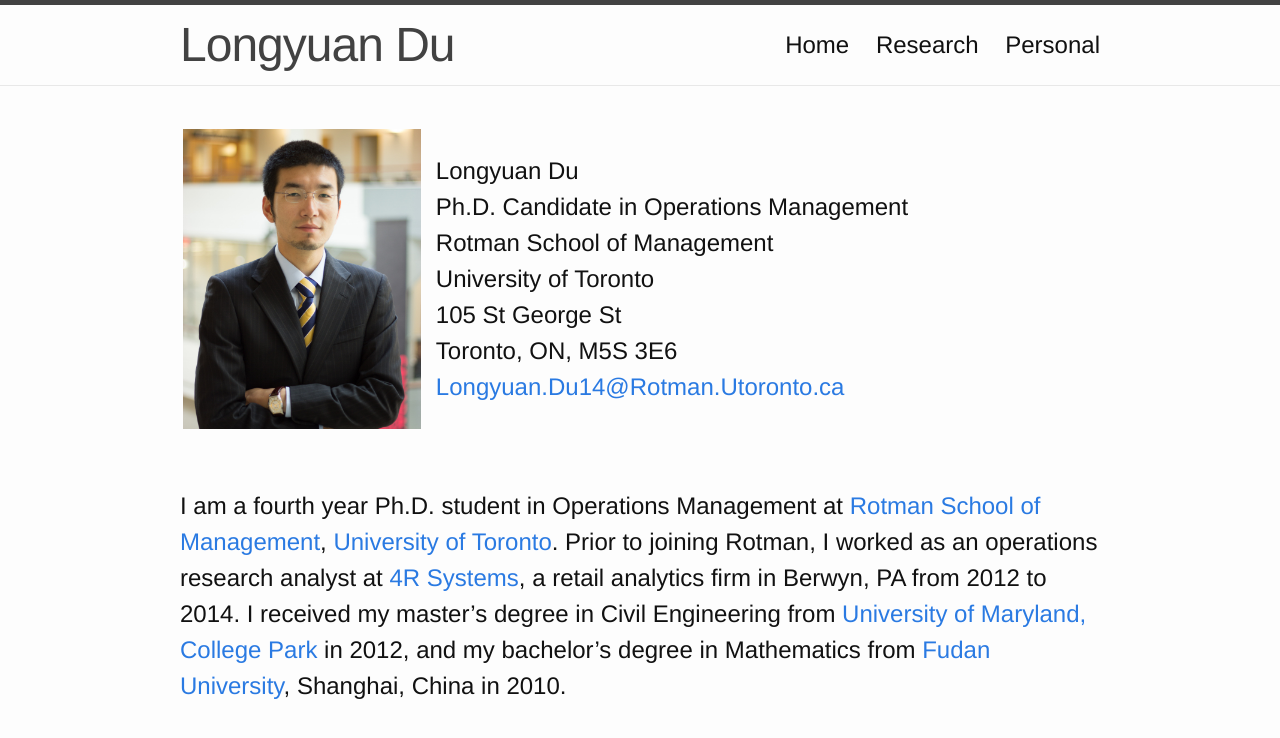
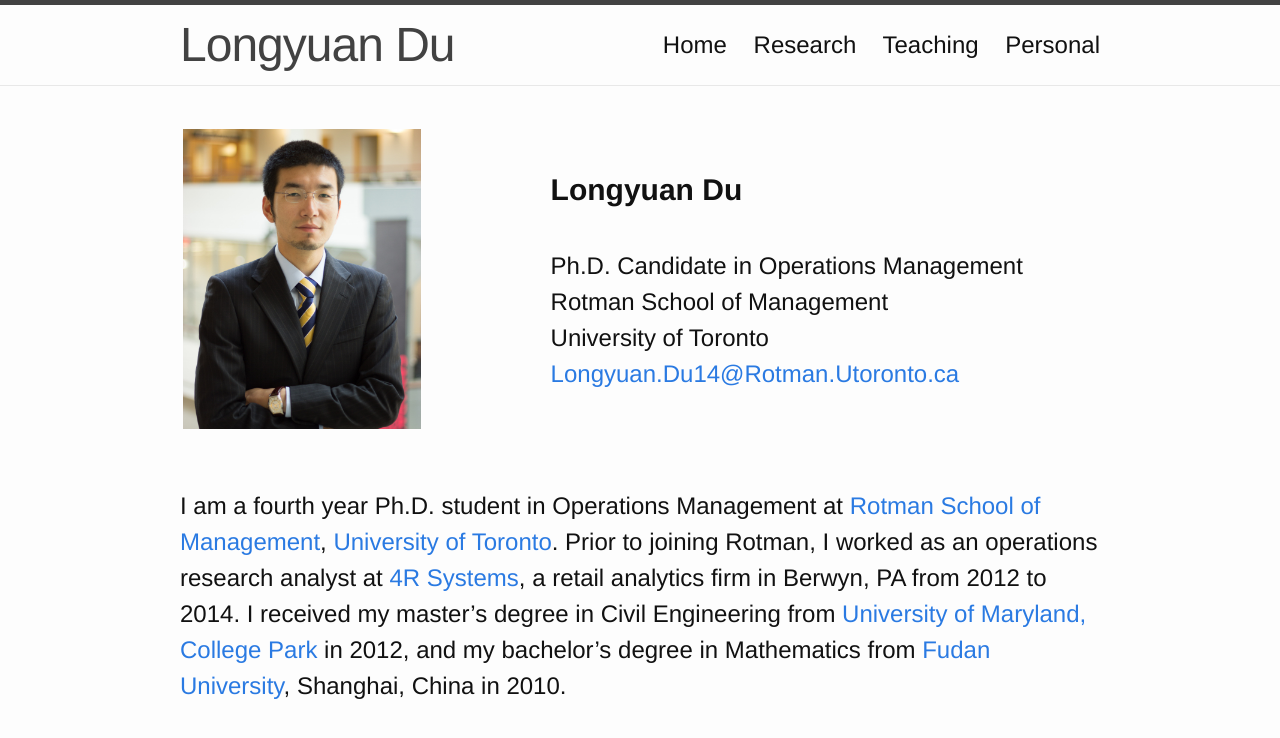
Before and after one commit to LongyuanDu/academic, a Jekyll site: the page built from index.md, in a window 1280 px wide. Shown: the top 738 px of the page. Built offline with Jekyll 4.4.1, drawn with Linux system fonts in a browser that asks for light colours.

Commit message:
added teaching, table in homepage now 100% width

```diff
--- a/index.md
+++ b/index.md
@@ -4,8 +4,26 @@
 # See: https://jekyllrb.com/docs/themes/#overriding-theme-defaults
 layout: home
 ---
+<!---
+![](./photo_small.jpg){:height="300px" }|  |  **Longyuan Du** <br/> Ph.D. Candidate in Operations Management <br/> Rotman School of Management <br/> University of Toronto <br/> 105 St George St <br/> Toronto, ON, M5S 3E6 <br/> [Longyuan.Du14@Rotman.Utoronto.ca](mailto:Longyuan.Du14@Rotman.Utoronto.ca)|
+--->
 
-![](./photo_small.jpg){:height="300px" }|  |  Longyuan Du <br/> Ph.D. Candidate in Operations Management <br/> Rotman School of Management <br/> University of Toronto <br/> 105 St George St <br/> Toronto, ON, M5S 3E6 <br/> [Longyuan.Du14@Rotman.Utoronto.ca](mailto:Longyuan.Du14@Rotman.Utoronto.ca)|
+<table width="100%">
+<colgroup>
+<col width="40%" />
+<col width="60%" />
+</colgroup>
+
+<tbody>
+<tr>
+<td markdown="span">![](./photo_small.jpg){:height="300px" }</td>
+<td markdown="span"> **Longyuan Du**{: style=" font-size: 125%"} <br/>   <br/> Ph.D. Candidate in Operations Management <br/> Rotman School of Management <br/> University of Toronto <br/>  [Longyuan.Du14@Rotman.Utoronto.ca](mailto:Longyuan.Du14@Rotman.Utoronto.ca)
+</td>
+</tr>
+
+</tbody>
+</table>
+
 
 <br/>
 
```
Also changed, not shown: Teaching.md (added, +16 -0 lines), personal.md (+3 -2 lines).
